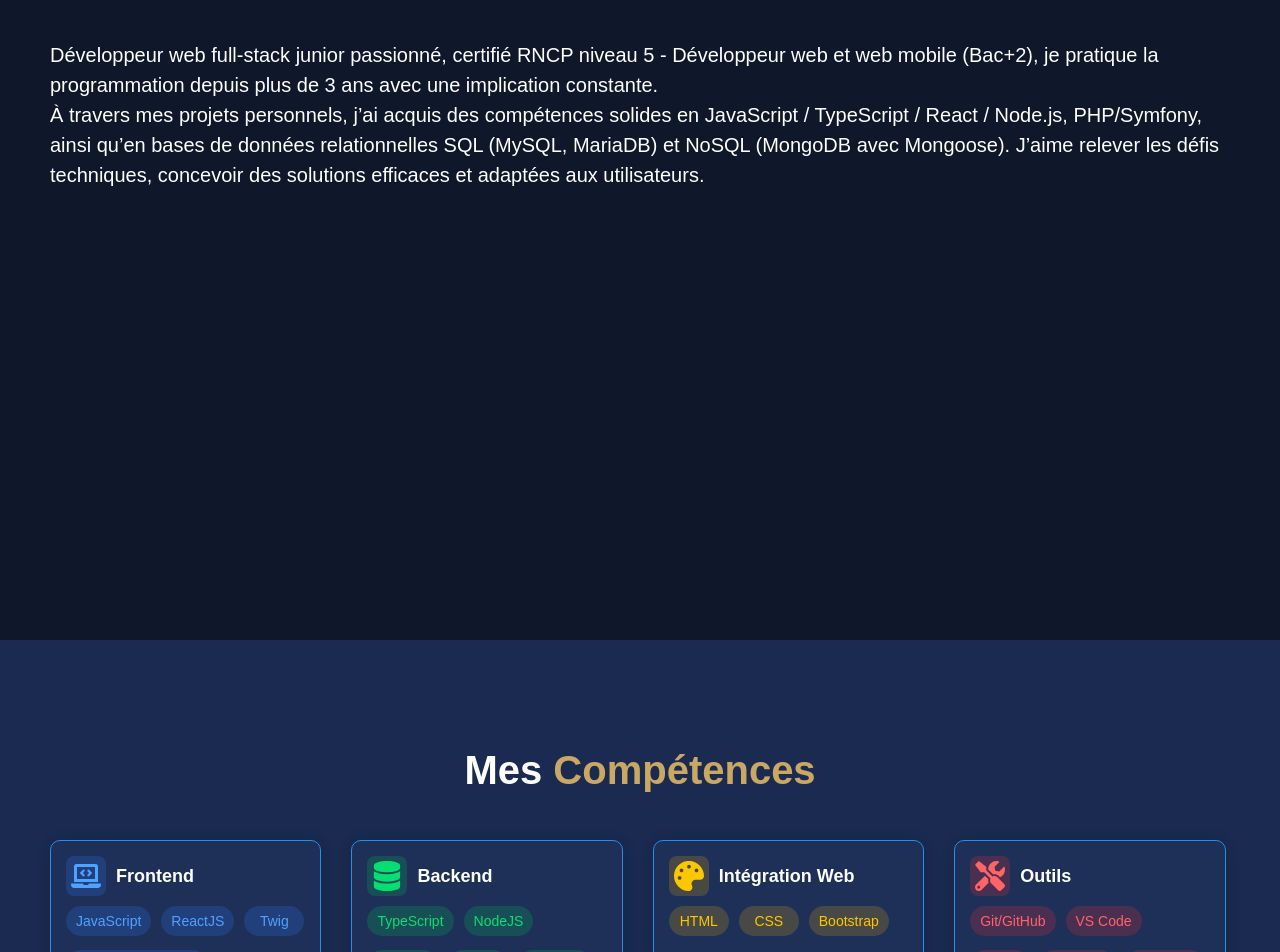
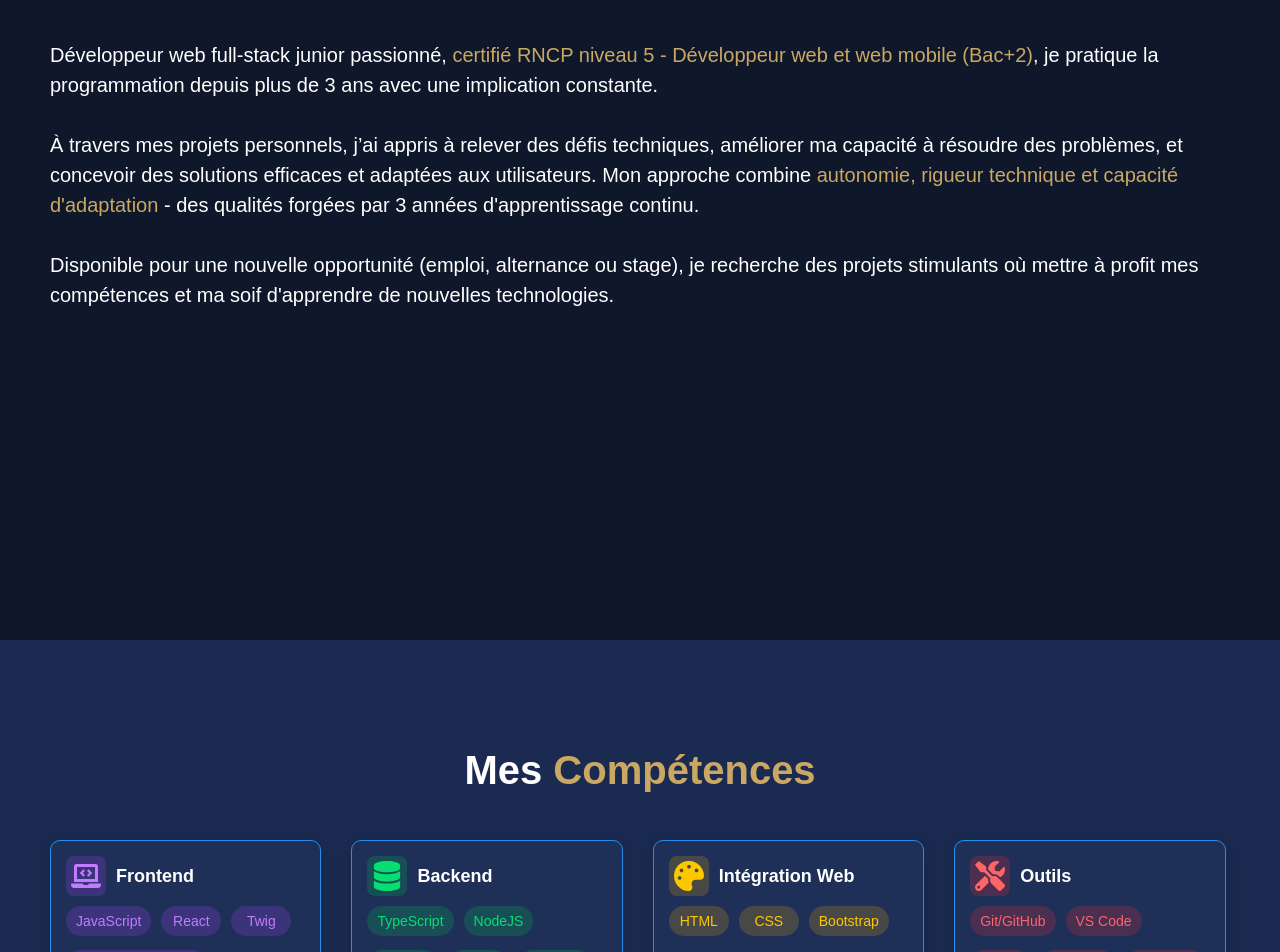
Before and after one commit to AlexDelapierre/Portfolio-React, a React (Create React App) app: page / in a window 1280 px wide. Shown: the part 960-1912 px from the top of the page. Built offline with nearby package versions, Linux system fonts and the light colour scheme.

Commit message:
update About and Carrer

```diff
--- a/src/components/About/About.jsx
+++ b/src/components/About/About.jsx
@@ -5,8 +5,14 @@ function About() {
     <section id="about" className="about">
       <h2>A propos <span className='primary-color'>de moi</span></h2>
       <p>
-        Développeur web full-stack junior passionné, certifié RNCP niveau 5 - Développeur web et web mobile (Bac+2), je pratique la programmation depuis plus de 3 ans avec une implication constante. <br />
-        À travers mes projets personnels, j’ai acquis des compétences solides en JavaScript / TypeScript / React / Node.js, PHP/Symfony, ainsi qu’en bases de données relationnelles SQL (MySQL, MariaDB) et NoSQL (MongoDB avec Mongoose). J’aime relever les défis techniques, concevoir des solutions efficaces et adaptées aux utilisateurs.
+        Développeur web full-stack junior passionné, <span className="primary-color">certifié RNCP niveau 5 - Développeur web et web mobile (Bac+2)</span>, je pratique la programmation depuis plus de 3 ans avec une implication constante.
+      </p>
+      <p>
+        À travers mes projets personnels, j’ai appris à relever des défis techniques, améliorer ma capacité à résoudre des problèmes, et concevoir des solutions efficaces et adaptées aux utilisateurs.
+        Mon approche combine <span className="primary-color">autonomie, rigueur technique et capacité d'adaptation</span> - des qualités forgées par 3 années d'apprentissage continu.
+      </p>
+      <p>
+        Disponible pour une nouvelle opportunité (emploi, alternance ou stage), je recherche des projets stimulants où mettre à profit mes compétences et ma soif d'apprendre de nouvelles technologies.
       </p>
     </section>
   );
--- a/src/components/Career/Career.css
+++ b/src/components/Career/Career.css
@@ -1,3 +1,13 @@
 .career{
  background-color: #1b2d53;
 }
+
+h3 {
+  font-size: 2rem;
+}
+
+.date {
+  font-size: 1.6rem;
+  font-weight: 500;
+  margin-left: 1rem;
+}
--- a/src/components/Career/Career.jsx
+++ b/src/components/Career/Career.jsx
@@ -6,13 +6,17 @@ function Career() {
 		<section className="career" id="career">
 			<h2 className="career__title">Mon <span className='primary-color'>parcours</span></h2>
 			<div className="career__content">
+				<h3><span className="primary-color">Monteur-câbleur - </span>Euroconcep<span className="date">11/2023 - 01/2025</span></h3>
 				<p>
-					Monteur-câbleur - Euroconcep (intérim) 11/2023  01/2025 <br />
 					Lecture de schémas techniques, assemblage et câblage d’armoires électriques industrielles. Expérience développant rigueur, gestion du temps, sens du détail et travail en équipe.
 				</p>
+				<h3><span className="primary-color">Graduate Développeur web full stack - </span>Studi<span className="date">01/2022 - 10/2023</span></h3>
 				<p>
-					Professeur de guitare - Écoles de musique 2012  2021 <br />
-					Enseignement de la guitare dans plusieurs écoles (OCA, Mélodia, Les Amis de la Musique) et à domicile. Expérience renforçant pédagogie, écoute, patience et sens de l’organisation.
+					Formation avec l’école Studi de 1 an et 9 mois axée sur le développement front-end et back-end d’applications web, incluant le maquettage (Figma, AdobeXD), la création d’interfaces utilisateur dynamiques, la conceptualisation (UML, Merise) et l’intégration de bases de données relationnelles, le développement de composants d’accès aux données (requêtes SQL ou ORM), de composants métier côté serveur, et de plateformes d’administration.
+				</p>
+				<h3><span className="primary-color">Professeur de guitare - </span>OCA, Mélodia, Les Amis de la Musique<span className="date">2012 - 2021</span></h3>
+				<p>
+					Enseignement de la guitare dans plusieurs écoles ainsi qu'à domicile. Expérience renforçant pédagogie, écoute, patience et sens de l’organisation.
       	</p>
 			</div>
 		</section>
--- a/src/components/Contact/Contact.css
+++ b/src/components/Contact/Contact.css
@@ -4,6 +4,10 @@
 .contact-container {
   display: flex;
 }
+
+ .contact-text h3 {
+    margin-bottom: 2rem;
+  }
 
 .contact-text p {
   margin-bottom: 2rem;
--- a/src/components/Projects/ProjectCard/ProjectCard.jsx
+++ b/src/components/Projects/ProjectCard/ProjectCard.jsx
@@ -77,9 +77,25 @@ function ProjectCard({
 
         {/* Boutons Voir et Code */}
         <div className="projectCard-buttons">
-          <a href={liveLink} className="btn btn-projectCard btn-primary btn-primary:hover">Voir</a>
-          <a href={codeLink} className="btn btn-projectCard btn-secondary btn-secondary:hover">Code</a>
+          <a
+            href={liveLink}
+            target="_blank"
+            rel="noopener noreferrer"
+            className="btn btn-projectCard btn-primary"
+          >
+            Voir
+          </a>
+
+          <a
+            href={codeLink}
+            target="_blank"
+            rel="noopener noreferrer"
+            className="btn btn-projectCard btn-secondary"
+          >
+            Code
+          </a>
         </div>
+
       </div>
     </div>
   );
--- a/src/data/skillsData.js
+++ b/src/data/skillsData.js
@@ -5,9 +5,9 @@ const skillsData = [
     {
       icon: FaLaptopCode,
       title: "Frontend",
-      tags: ["JavaScript", "ReactJS", "Twig", "Responsive Design", "Mobile First"],
-      backgroundColor: "#213f7a",
-      color: "#50a2ff"
+      tags: ["JavaScript", "React", "Twig", "Responsive Design", "Mobile First"],
+      backgroundColor: "#3b347a",
+      color: "#c27aff"
     },
     {
       icon: FaDatabase,
--- a/src/index.css
+++ b/src/index.css
@@ -67,7 +67,6 @@ h2 {
 h3 {
   font-size: 3rem;
   font-weight: 600;
-  margin-bottom: 2rem
 }
 
 h4 {
@@ -77,7 +76,8 @@ h4 {
 
 p {
   font-size: 2rem;
-  line-height: 1.5;
+  /* letter-spacing: 2px; */
+  margin-bottom: 3rem;
 }
 
 a {
```
